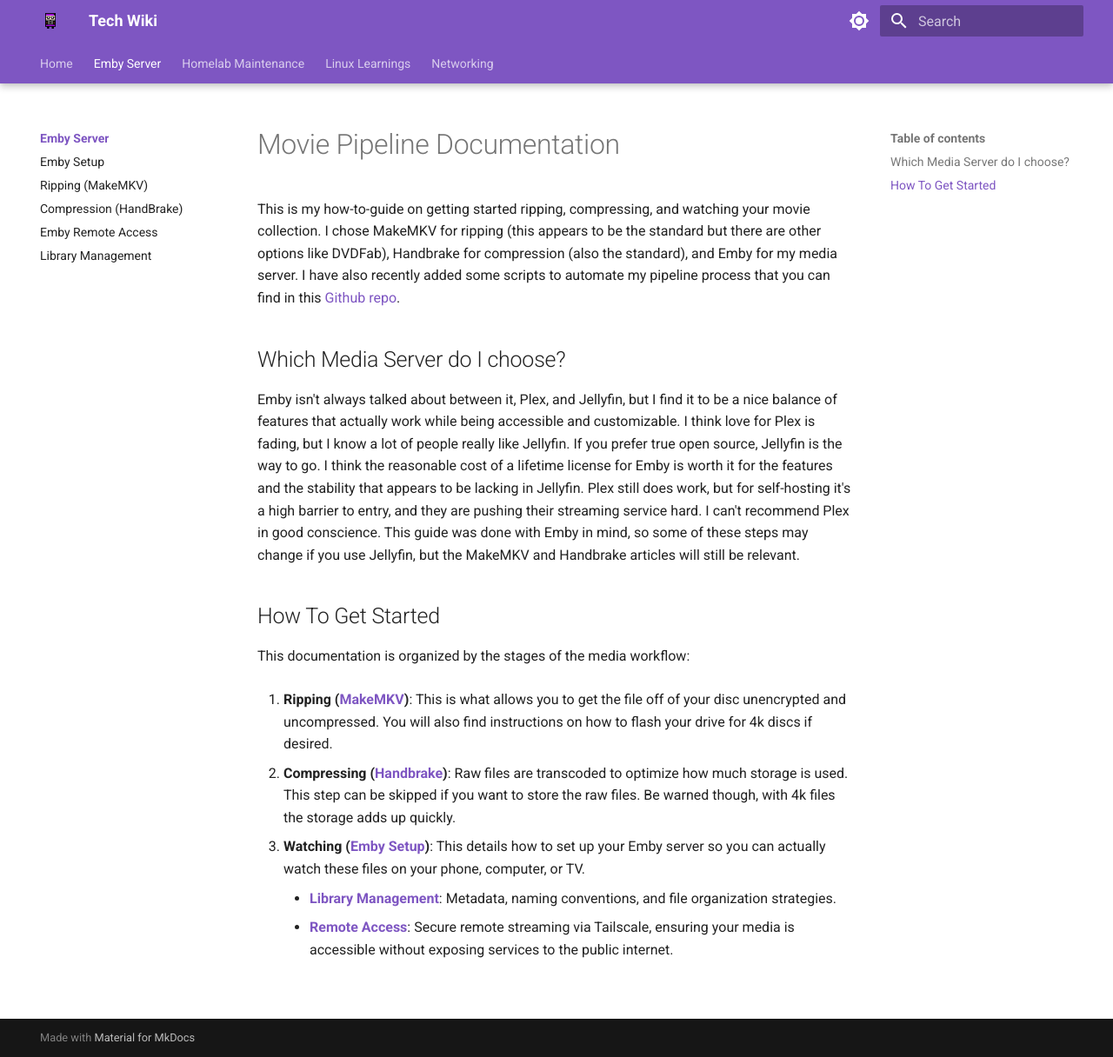
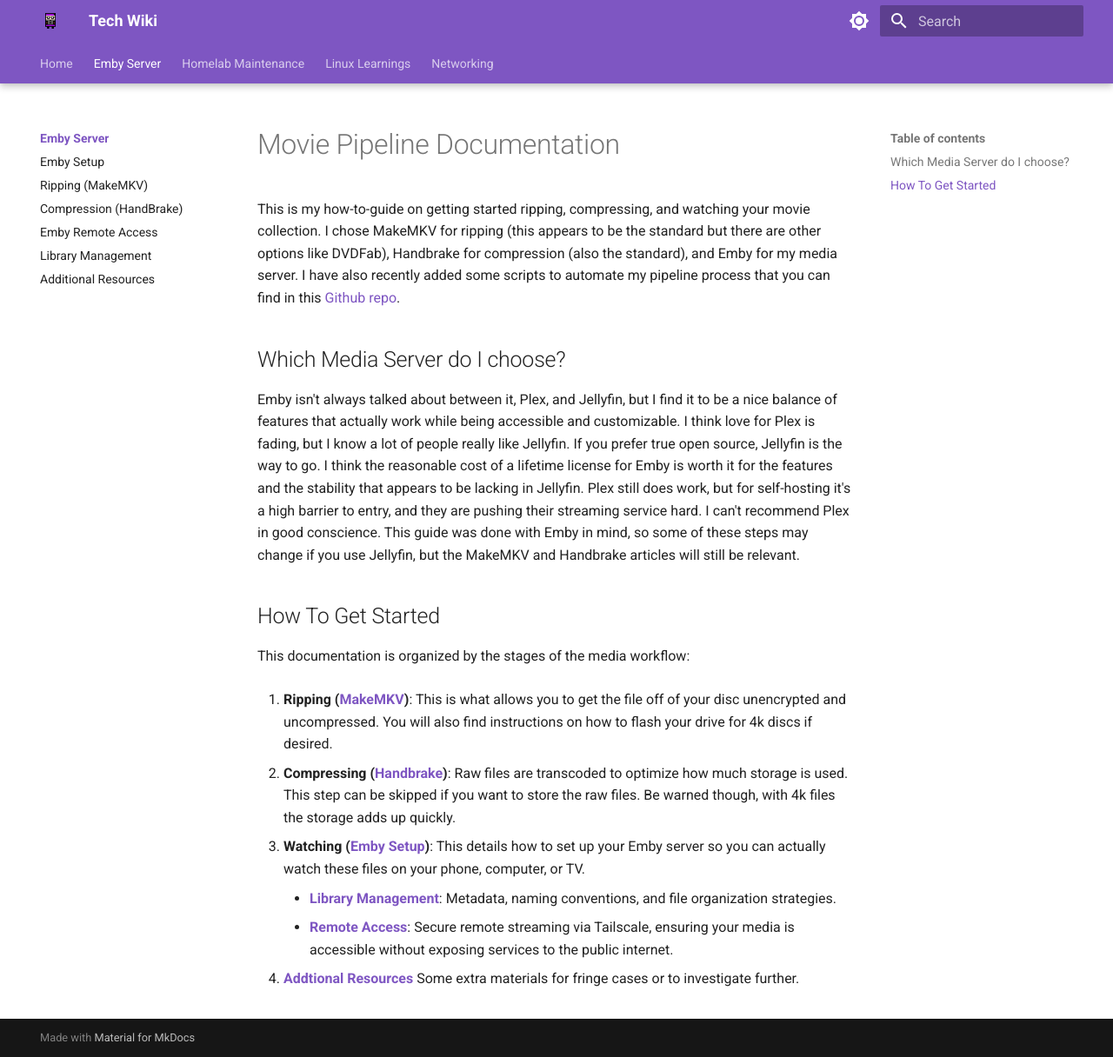
Before and after one commit to caleb-stults/tech-wiki, an MkDocs documentation site: the page built from docs/movie-pipeline/index.md, in a window 1280 px wide and 1216 px high. Shown: the whole window at 87% size. Built offline with MkDocs 1.6.1 and Material for MkDocs 9.7.7, drawn with Linux system fonts in a browser that asks for light colours.

Commit message:
updating deploy and adding resources doc

```diff
--- a/docs/movie-pipeline/index.md
+++ b/docs/movie-pipeline/index.md
@@ -19,3 +19,6 @@
     This details how to set up your Emby server so you can actually watch these files on your phone, computer, or TV.
     *   **[Library Management](movie-pipeline/emby/library-management.md)**: Metadata, naming conventions, and file organization strategies.
     *   **[Remote Access](movie-pipeline/emby/tailscale.md)**: Secure remote streaming via Tailscale, ensuring your media is accessible without exposing services to the public internet.
+
+4.  **[Addtional Resources](movie-pipeline/emby/additional-resources.md)**
+    Some extra materials for fringe cases or to investigate further.
--- a/mkdocs.yml
+++ b/mkdocs.yml
@@ -9,6 +9,7 @@
       - Compression (HandBrake): movie-pipeline/handbrake/compression.md
       - Emby Remote Access: movie-pipeline/emby/tailscale.md
       - Library Management: movie-pipeline/emby/library-management.md
+      - Additional Resources: movie-pipeline/emby/additional-resources.md
   - Homelab Maintenance:
       - Overview: homelab-maintenance/index.md
       - Workflows: homelab-maintenance/workflow.md
```
Also changed, not shown: 2 other files.
